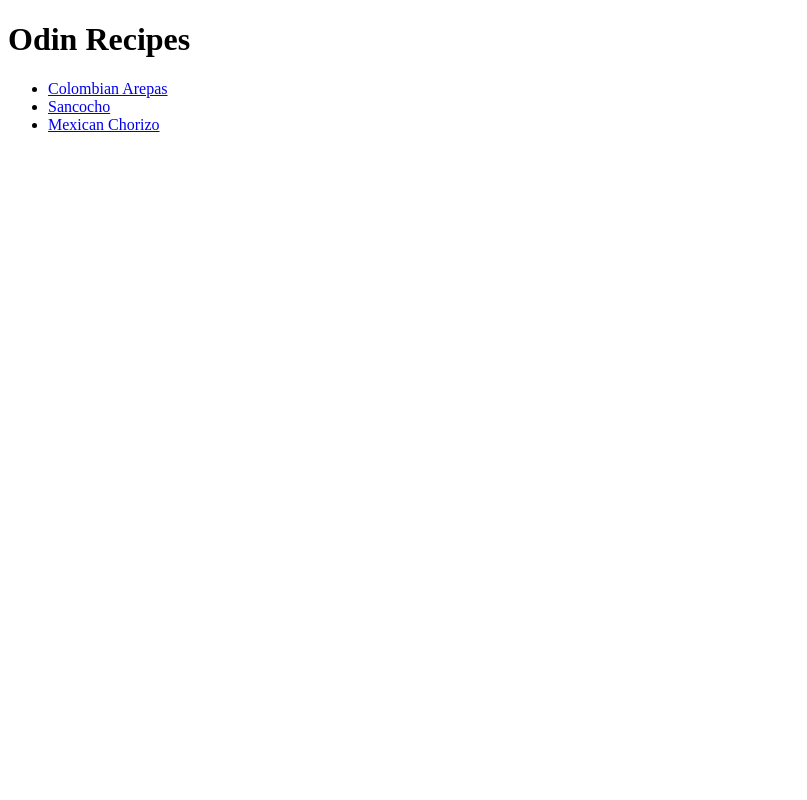
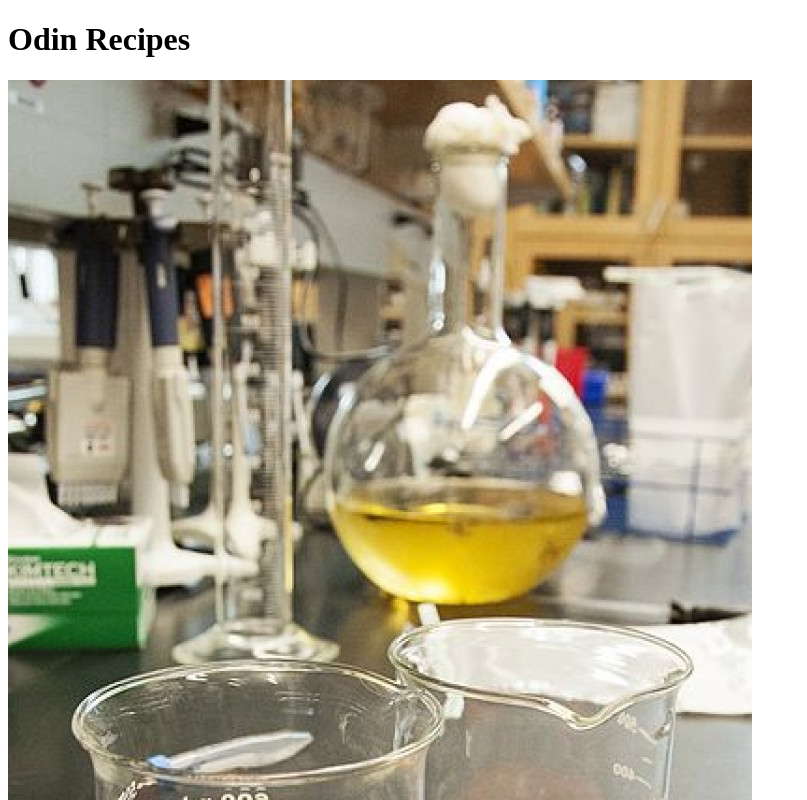
Before and after one commit to davidfrivas/odin-receipes, a plain HTML site: page index.html in a window 1280 px wide. Shown: the top 800 px of the page, without its empty margins (0-807 px from the left). Drawn offline with Linux system fonts and the light colour scheme.

Commit message:
Add food-chemistry.jpeg to index.html

```diff
--- a/index.html
+++ b/index.html
@@ -7,6 +7,7 @@
 
     <body>
         <h1>Odin Recipes</h1>
+        <img src="./images/food-chemistry.jpeg" alt="tomatoes in graduated glass beakers">
         <ul>
             <li><a href="./recipes/arepas.html">Colombian Arepas</a></li>
             <li><a href="./recipes/sancocho.html">Sancocho</a></li>
```
